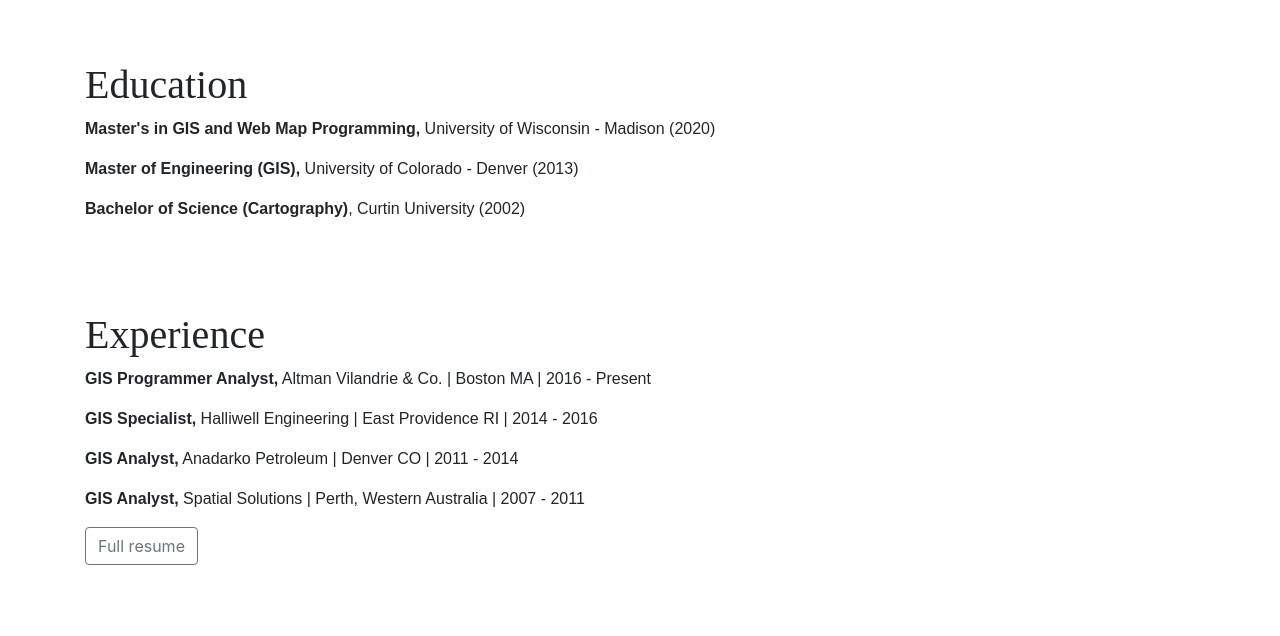
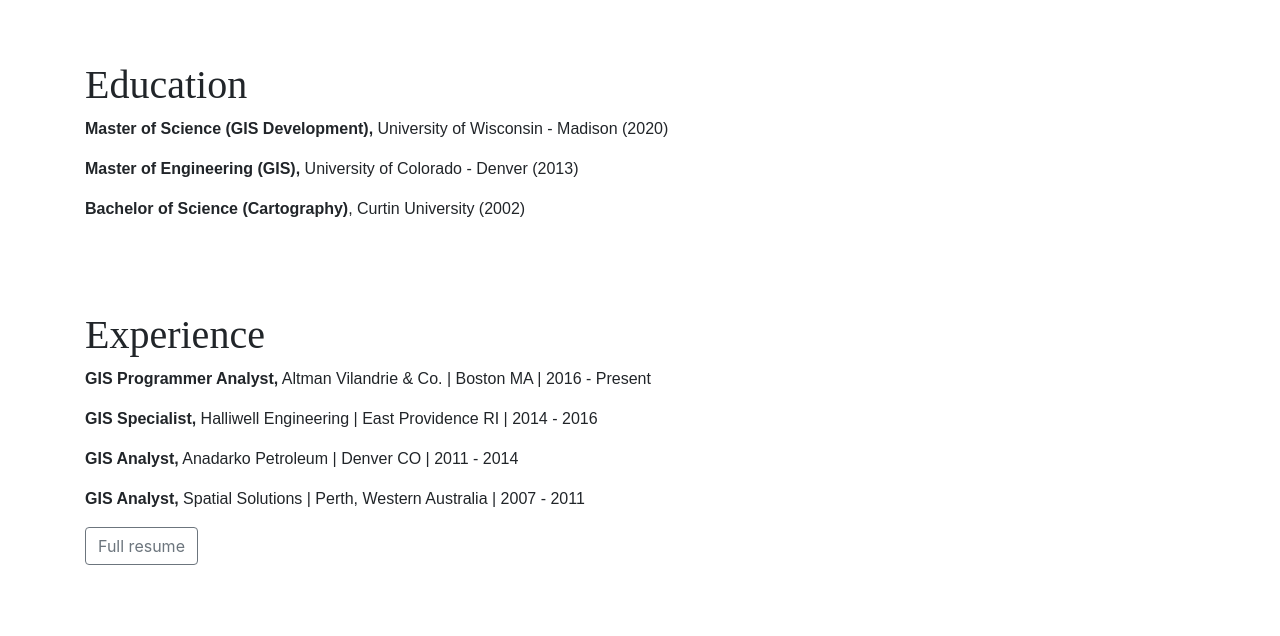
Before and after one commit to tomtl/tomtl.github.io, a plain HTML site: page index.html in a window 1280 px wide. Shown: the part 1620-2256 px from the top of the page. Drawn offline with Linux system fonts and the light colour scheme.

Commit message:
Update UW masters name

```diff
--- a/index.html
+++ b/index.html
@@ -146,7 +146,7 @@
   <!-- education -->
   <section class="content" id="ed">
     <h1>Education</h1>
-    <p><strong>Master's in GIS and Web Map Programming,</strong> University of Wisconsin - Madison (2020)</p>
+    <p><strong>Master of Science (GIS Development),</strong> University of Wisconsin - Madison (2020)</p>
     <p><strong>Master of Engineering (GIS),</strong> University of Colorado - Denver (2013)</p>
     <p><strong>Bachelor of Science (Cartography)</strong>, Curtin University (2002)</p>
   </section>
```
Also changed, not shown: resume.html (+1 -1 lines).
